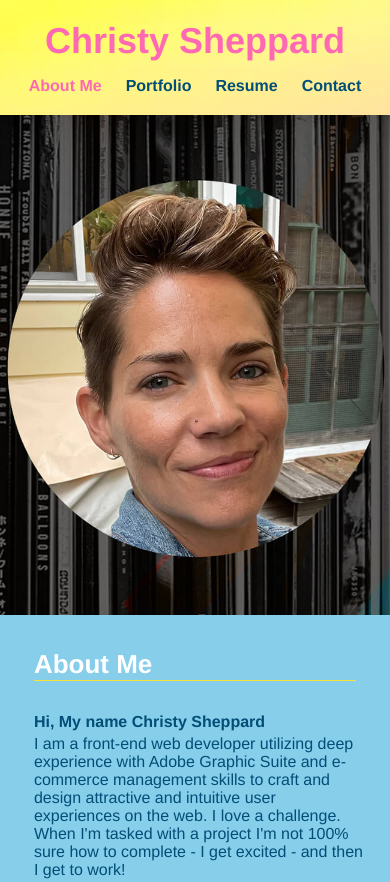
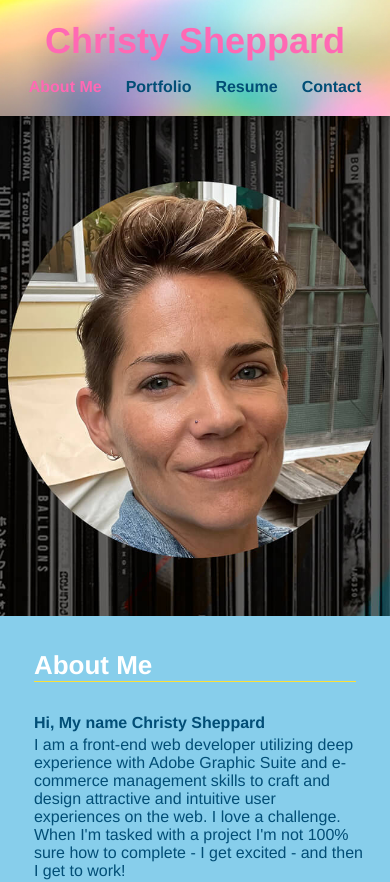
Before and after one commit to cshepscorp/react-portfolio, a React (Create React App) app: page / in a window 390 px wide. Shown: the top 882 px of the page. Built offline with nearby package versions, Linux system fonts and the light colour scheme.

Commit message:
minor style fixes

```diff
--- a/src/index.css
+++ b/src/index.css
@@ -34,6 +34,7 @@ header {
   display: flex;
   justify-content: space-between;
   flex-wrap: wrap;
+  background-size: cover;
 }
 
 header h1 {
@@ -263,7 +264,6 @@ button:hover {
 .flex-row {
   display: flex;
 }
-/* footer styling */
 
 .resume {
   line-height: 1.75em;
@@ -277,6 +277,7 @@ button:hover {
   margin-bottom: 10px;
 }
 
+/* footer styling */
 footer {
   padding: 20px 35px;
   font-weight: bold;
@@ -310,7 +311,7 @@ footer {
     font-size: 2.25em;
   }
   header nav {
-    margin-top: 15px;
+    margin-top: 16px;
   }
   section {
     padding: 1%;
```
